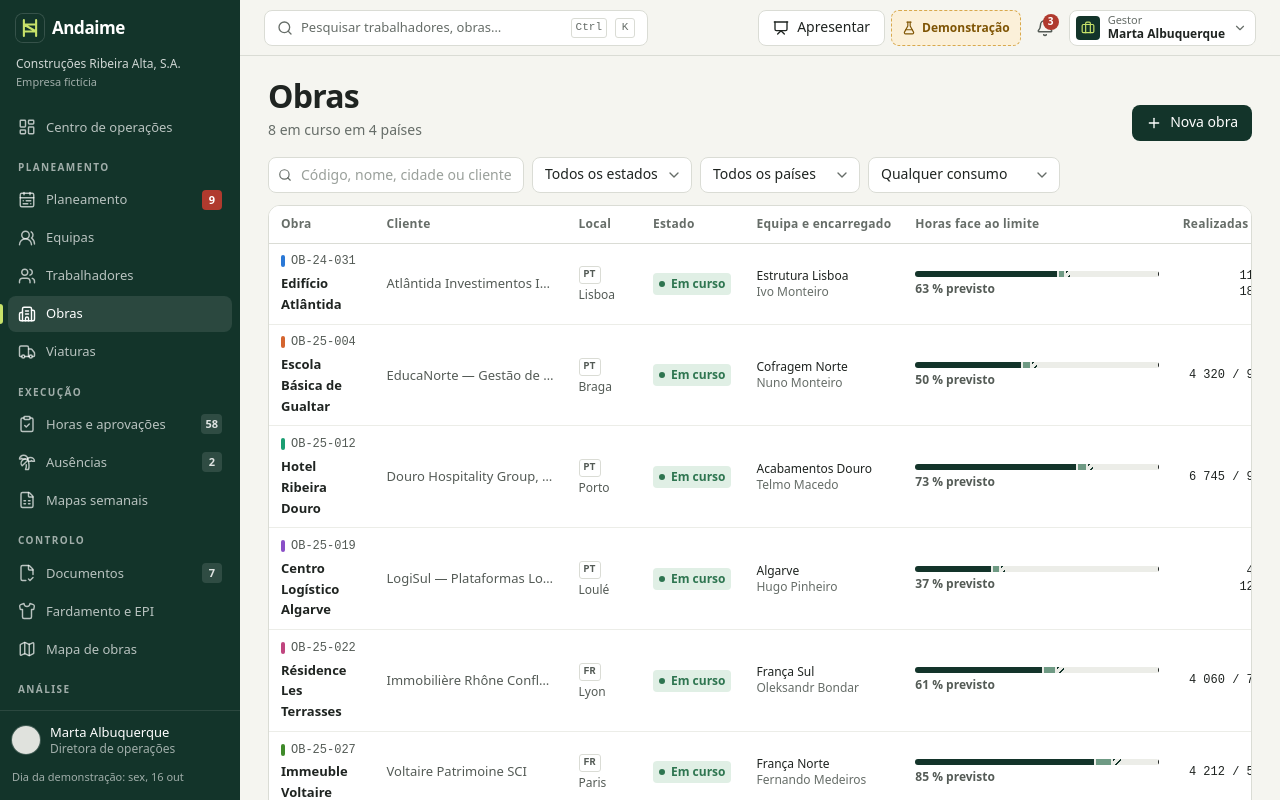
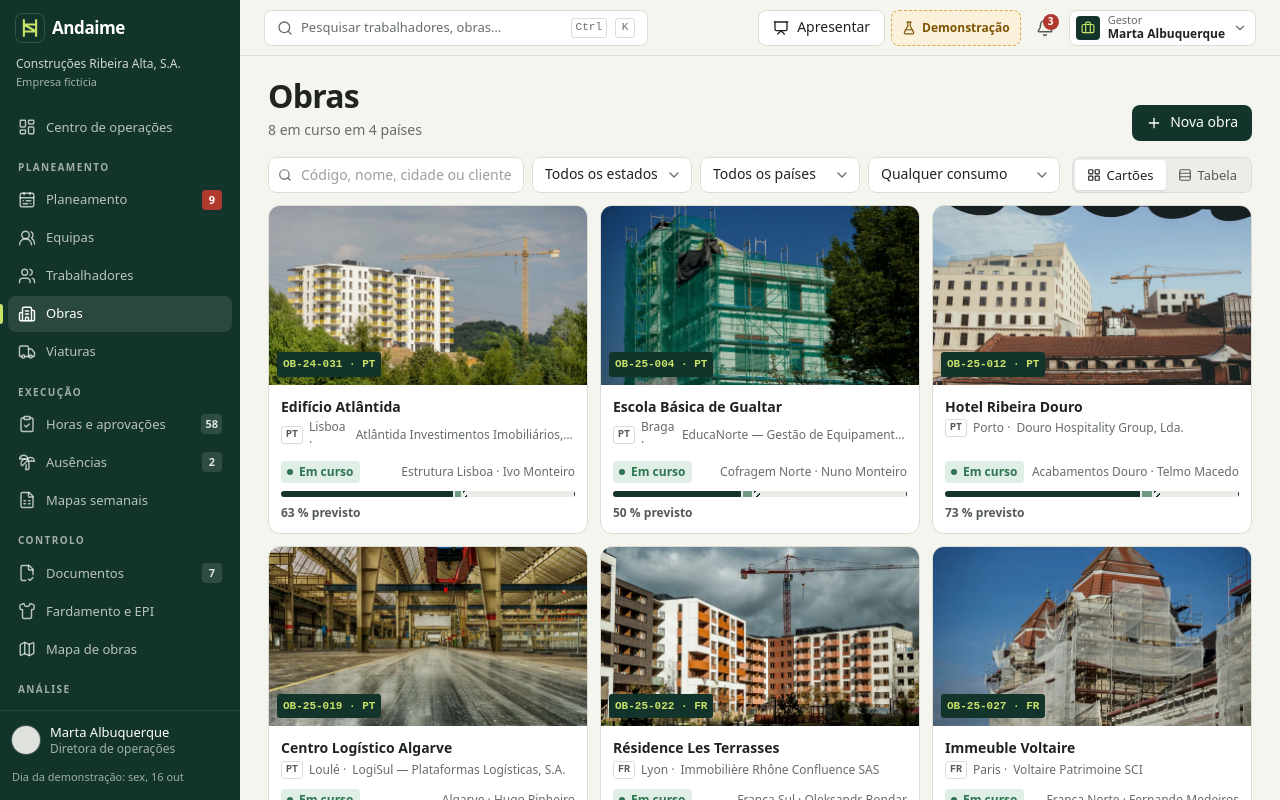
Before and after one commit to GoncaloS30/Andaime, a React (Vite) app: page /obras in a window 1280 px wide. Shown: the top 800 px of the page. Built offline with nearby package versions, Linux system fonts and the light colour scheme.

Commit message:
feat(fotos): obras em cartões com capa e código; capa na ficha da obra
Co-Authored-By: Claude Opus 5.5 <noreply@anthropic.com>

```diff
--- /dev/null
+++ b/src/features/sites/SiteCard.tsx
@@ -0,0 +1,44 @@
+import { Building2 } from 'lucide-react'
+import { Link } from 'react-router'
+import { SITE_STATUS } from '@/domain/labels'
+import type { SiteMetrics } from '@/domain/siteMetrics'
+import type { Client, Site, Team, Worker } from '@/domain/types'
+import { Badge } from '@/ui/Badge'
+import { HoursGauge, HoursStatus } from '@/ui/HoursGauge'
+import { Photo } from '@/ui/Photo'
+import { CountryTag } from '../shared/Country'
+
+/** Obra em cartão: capa com o código, local, estado, equipa e o medidor de horas por baixo. */
+export function SiteCard({ s, client, foreman, teams, m }: { s: Site; client?: Client; foreman?: Worker; teams: Team[]; m: SiteMetrics }) {
+  return (
+    <article className="group flex flex-col overflow-hidden rounded-lg border border-line bg-surface transition-colors hover:border-ink-4">
+      <Link to={`/obras/${s.id}`} className="block focus-visible:outline-none focus-visible:ring-2 focus-visible:ring-pinho focus-visible:ring-inset">
+        <div className="relative">
+          {/* O nome da obra está no título do cartão: a capa é decorativa. */}
+          <Photo photo={s.photo} format="capa" alt="" rounded="none" sizes="(min-width: 1280px) 440px, (min-width: 640px) 50vw, 100vw" fallback={<Building2 className="size-8 text-ink-4" aria-hidden />} />
+          <span className="absolute bottom-2 left-2 rounded-xs bg-pinho px-1.5 py-0.5 font-mono text-[11px] font-semibold text-lima">
+            {s.code} · {s.country}
+          </span>
+        </div>
+        <div className="px-3 pt-3">
+          <h2 className="font-semibold text-ink group-hover:underline">{s.name}</h2>
+          <p className="mt-0.5 flex min-w-0 items-center gap-1.5 text-xs text-ink-3">
+            <CountryTag country={s.country} /> {s.city} · <span className="truncate">{client?.name}</span>
+          </p>
+        </div>
+      </Link>
+      <div className="mt-auto space-y-2 px-3 pt-2.5 pb-3">
+        <div className="flex items-center justify-between gap-2 text-xs">
+          <Badge tone={s.status === 'em_curso' ? 'ok' : s.status === 'planeada' ? 'info' : 'neutral'} dot>
+            {SITE_STATUS[s.status]}
+          </Badge>
+          <span className="truncate text-ink-3">
+            {teams.map((t) => t.name).join(', ') || 'Sem equipa'} · {foreman?.name ?? 'Sem encarregado'}
+          </span>
+        </div>
+        <HoursGauge m={m} size="sm" />
+        <HoursStatus m={m} className="block" />
+      </div>
+    </article>
+  )
+}
--- a/src/features/sites/SiteDetailPage.tsx
+++ b/src/features/sites/SiteDetailPage.tsx
@@ -1,4 +1,4 @@
-import { ArrowLeft, CalendarRange, FileUp, Info, Pencil } from 'lucide-react'
+import { ArrowLeft, Building2, CalendarRange, FileUp, Info, Pencil } from 'lucide-react'
 import { useState } from 'react'
 import { Link, useParams, useSearchParams } from 'react-router'
 import { toast } from 'sonner'
@@ -13,6 +13,8 @@ import { selectSiteMetrics } from '@/store/selectors'
 import { useDemo } from '@/store/store'
 import { Avatar } from '@/ui/Avatar'
 import { Badge, Plate, SiteCode } from '@/ui/Badge'
+import { Photo } from '@/ui/Photo'
+import { PhotoUpload } from '@/ui/PhotoUpload'
 import { Button, buttonStyles } from '@/ui/Button'
 import { Field, Input, Select } from '@/ui/Field'
 import { GaugeLegend, HoursGauge, HoursStatus } from '@/ui/HoursGauge'
@@ -110,7 +112,7 @@ export function SiteDetailPage() {
       <Link to="/obras" className="mb-3 inline-flex items-center gap-1 text-sm text-ink-3 hover:text-ink">
         <ArrowLeft className="size-4" aria-hidden /> Obras
       </Link>
-      <header className="mb-4 flex flex-wrap items-end justify-between gap-3">
+      <header className="mb-4 grid items-end gap-4 md:grid-cols-[minmax(0,1fr)_320px]">
         <div className="min-w-0">
           <SiteCode code={s.code} color={s.color} />
           <h1 className="font-expanded text-2xl font-semibold tracking-tight">{s.name}</h1>
@@ -118,10 +120,14 @@ export function SiteDetailPage() {
             <CountryTag country={s.country} full /> · {s.city} · {client?.name}
             <Badge tone={s.status === 'em_curso' ? 'ok' : s.status === 'planeada' ? 'info' : 'neutral'} dot>{SITE_STATUS[s.status]}</Badge>
           </p>
+          <Link to={`/planeamento?vista=obras&obra=${id}`} className={buttonStyles('secondary', 'md', 'mt-3')}>
+            <CalendarRange className="size-4" aria-hidden /> Planeamento da obra
+          </Link>
         </div>
-        <Link to={`/planeamento?vista=obras&obra=${id}`} className={buttonStyles('secondary')}>
-          <CalendarRange className="size-4" aria-hidden /> Planeamento da obra
-        </Link>
+        <div className="order-first space-y-2 md:order-none">
+          <Photo photo={s.photo} format="capa" eager sizes="(min-width: 768px) 320px, 100vw" fallback={<Building2 className="size-8 text-ink-4" aria-hidden />} />
+          <PhotoUpload target={{ type: 'obra', id }} current={s.photo} alt={`Obra ${s.name}, em ${s.city}`} label="Alterar capa" />
+        </div>
       </header>
 
       <Panel className="mb-4" title="Horas" description="Realizadas, aprovadas e planeadas face ao limite">
--- a/src/features/sites/SitesPage.tsx
+++ b/src/features/sites/SitesPage.tsx
@@ -1,4 +1,4 @@
-import { Building2, Plus, Search } from 'lucide-react'
+import { Building2, LayoutGrid, Plus, Rows3, Search } from 'lucide-react'
 import { Link, useSearchParams } from 'react-router'
 import { useDerived } from '@/app/hooks'
 import { ModuleGuard } from '@/app/ModuleGuard'
@@ -7,11 +7,12 @@ import { COUNTRY_NAME, SITE_STATUS } from '@/domain/labels'
 import { selectAllSiteMetrics } from '@/store/selectors'
 import { Badge, SiteCode } from '@/ui/Badge'
 import { buttonStyles } from '@/ui/Button'
-import { Input, Select } from '@/ui/Field'
+import { Input, Segmented, Select } from '@/ui/Field'
 import { GaugeLegend, HoursGauge, HoursStatus } from '@/ui/HoursGauge'
 import { PageHeader } from '@/ui/Layout'
 import { EmptyState } from '@/ui/States'
 import { CountryTag } from '../shared/Country'
+import { SiteCard } from './SiteCard'
 
 export function SitesPage() {
   const [sp, setSp] = useSearchParams()
@@ -19,6 +20,7 @@ export function SitesPage() {
   const status = sp.get('estado') ?? ''
   const country = sp.get('pais') ?? ''
   const risk = sp.get('risco') ?? ''
+  const view = sp.get('vista') === 'tabela' ? 'tabela' : 'cartoes'
   const set = (k: string, v: string) => setSp((p) => { const n = new URLSearchParams(p); if (v) n.set(k, v); else n.delete(k); return n }, { replace: true })
   const metrics = useDerived(selectAllSiteMetrics)
   const data = useDerived(({ db }) => Object.values(db.sites).map((s) => ({ s, client: db.clients[s.clientId], foreman: s.foremanId ? db.workers[s.foremanId] : undefined, teams: Object.values(db.teams).filter((t) => t.siteId === s.id) })))
@@ -60,7 +62,30 @@ export function SitesPage() {
             <option value="excede">A exceder o limite</option>
             <option value="normal">Dentro do limite</option>
           </Select>
+          <Segmented
+            className="ml-auto"
+            label="Vista"
+            value={view}
+            onChange={(v) => set('vista', v === 'tabela' ? 'tabela' : '')}
+            options={[
+              { value: 'cartoes', label: 'Cartões', icon: <LayoutGrid className="size-3.5" aria-hidden /> },
+              { value: 'tabela', label: 'Tabela', icon: <Rows3 className="size-3.5" aria-hidden /> },
+            ]}
+          />
         </div>
+        {view === 'cartoes' ? (
+          list.length === 0 ? (
+            <div className="rounded-lg border border-line bg-surface">
+              <EmptyState icon={<Search />} title="Nenhuma obra encontrada">Ajuste a pesquisa ou os filtros.</EmptyState>
+            </div>
+          ) : (
+            <div className="grid gap-3 sm:grid-cols-2 xl:grid-cols-3">
+              {list.map(({ s, client, foreman, teams }) => (
+                <SiteCard key={s.id} s={s} client={client} foreman={foreman} teams={teams} m={metrics[s.id]!} />
+              ))}
+            </div>
+          )
+        ) : (
         <div className="overflow-x-auto rounded-lg border border-line bg-surface">
           {list.length === 0 ? (
             <EmptyState icon={<Search />} title="Nenhuma obra encontrada">Ajuste a pesquisa ou os filtros.</EmptyState>
@@ -109,6 +134,7 @@ export function SitesPage() {
             </table>
           )}
         </div>
+        )}
         <GaugeLegend className="mt-3" />
       </ModuleGuard>
     </div>
```
